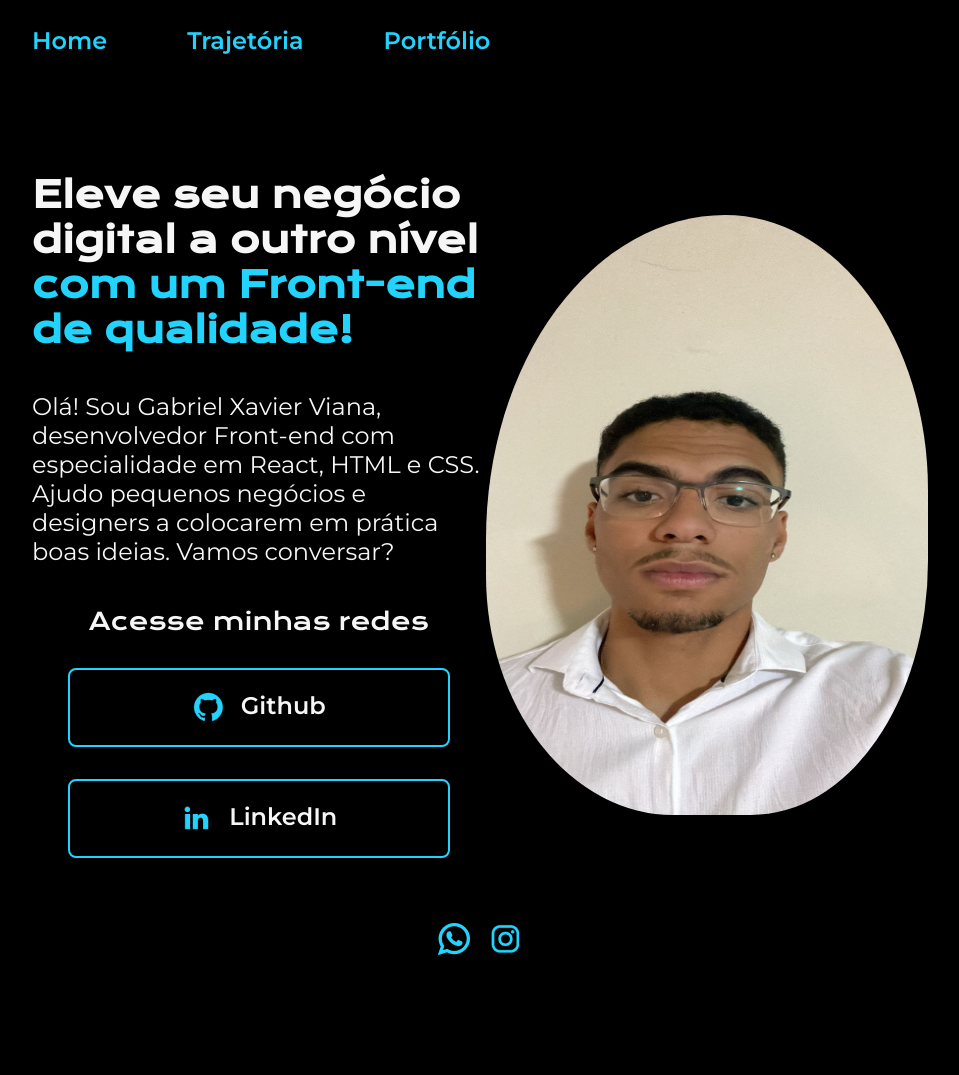
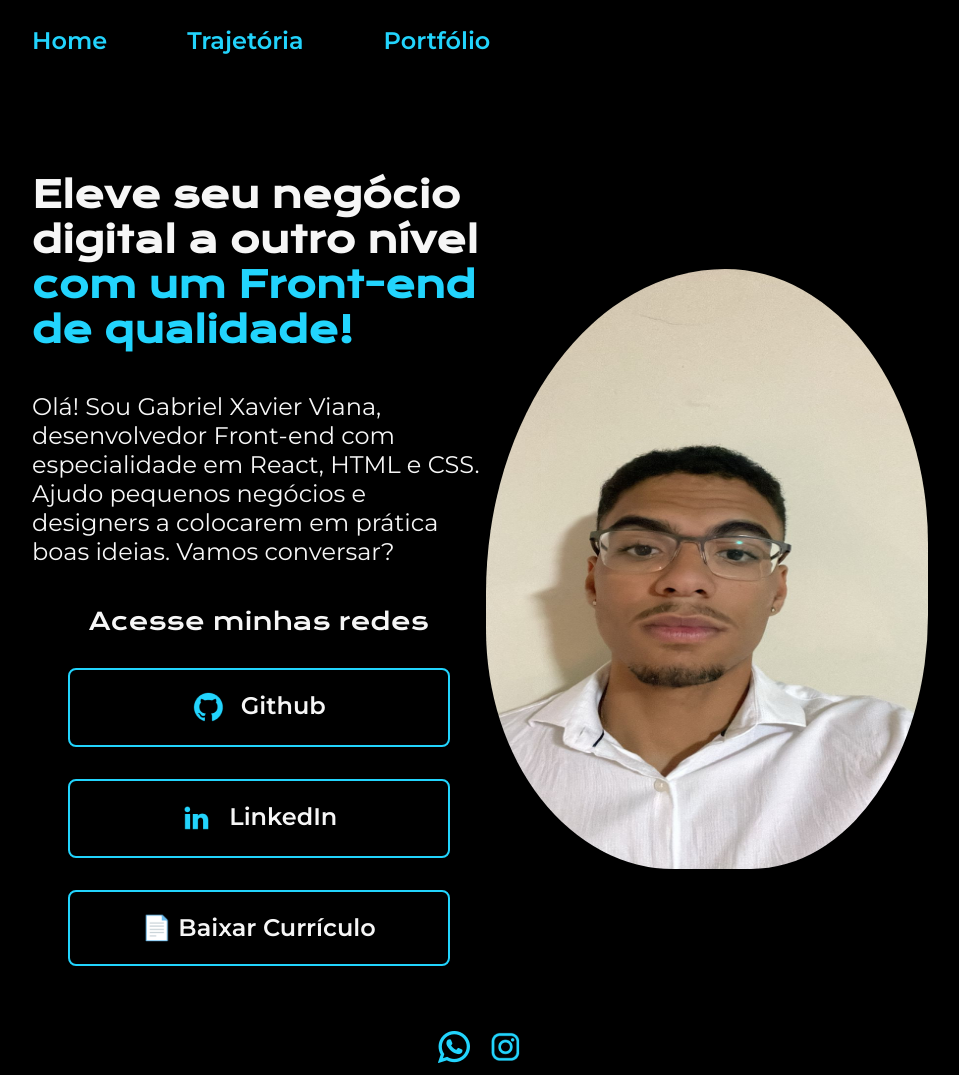
Before and after one commit to XavierNTC/Portfolio, a plain HTML site: page index.html in a window 1280 px wide. Shown: the top 1075 px of the page, without its empty margins (160-1119 px from the left). Before the commit the page ends 967 px from the top, so only its background shows below. Drawn offline with nearby package versions, Linux system fonts and the light colour scheme.

Commit message:
Update index.html

```diff
--- a/index.html
+++ b/index.html
@@ -41,6 +41,11 @@
                     LinkedIn
                 </a>
 
+                <a class="apresentacao__links__link" href="curriculo-gabriel.pdf" download="Curriculo_Gabriel_Xavier_Viana.pdf">
+                  📄 Baixar Currículo
+                </a>
+
+
             </div>
         </section>
         <img class="olar" src="./assets/Foto linkedin.jpeg" alt="Foto de perfil do Gabriel Xavier">
```
